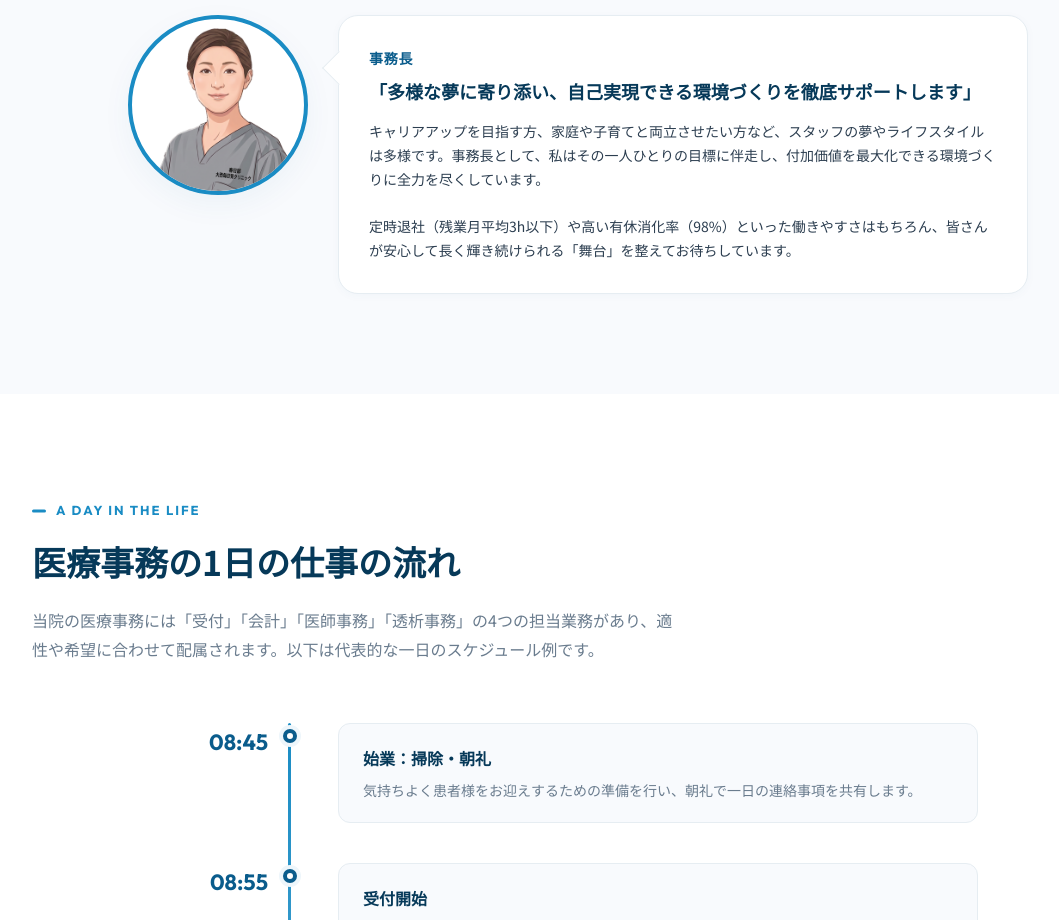
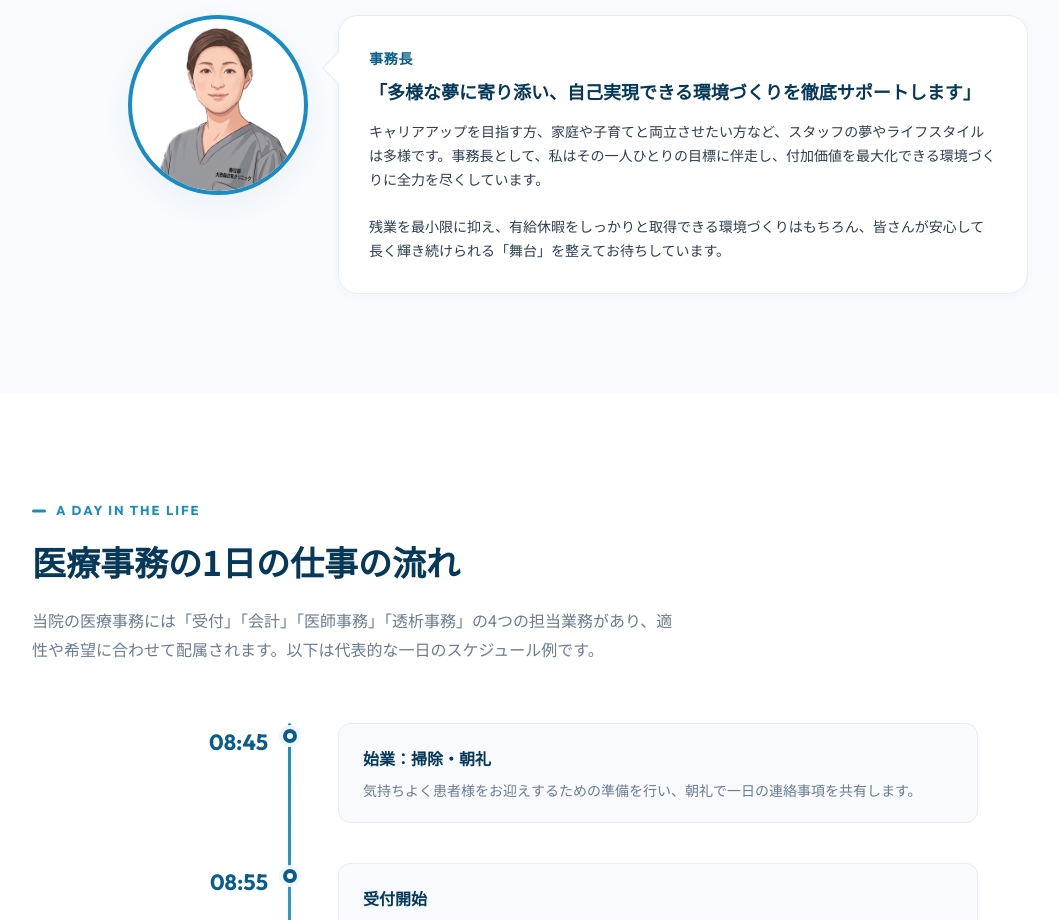
Before and after one commit to ohnishi-med/recruit, a plain HTML site: page src/index.html in a window 1280 px wide. Shown: the part 2120-3040 px from the top of the page, without its empty margins (62-1121 px from the left). Drawn offline with Linux system fonts and the light colour scheme.

Commit message:
fix: 事務長挨拶の残業・有休の実績数値を環境表現に修正

```diff
--- a/src/index.html
+++ b/src/index.html
@@ -133,7 +133,7 @@
               <h4 class="message-staff-quote">「多様な夢に寄り添い、自己実現できる環境づくりを徹底サポートします」</h4>
               <p class="message-staff-text">
                 キャリアアップを目指す方、家庭や子育てと両立させたい方など、スタッフの夢やライフスタイルは多様です。事務長として、私はその一人ひとりの目標に伴走し、付加価値を最大化できる環境づくりに全力を尽くしています。<br><br>
-                定時退社（残業月平均3h以下）や高い有休消化率（98%）といった働きやすさはもちろん、皆さんが安心して長く輝き続けられる「舞台」を整えてお待ちしています。
+                残業を最小限に抑え、有給休暇をしっかりと取得できる環境づくりはもちろん、皆さんが安心して長く輝き続けられる「舞台」を整えてお待ちしています。
               </p>
             </div>
           </div>
```
